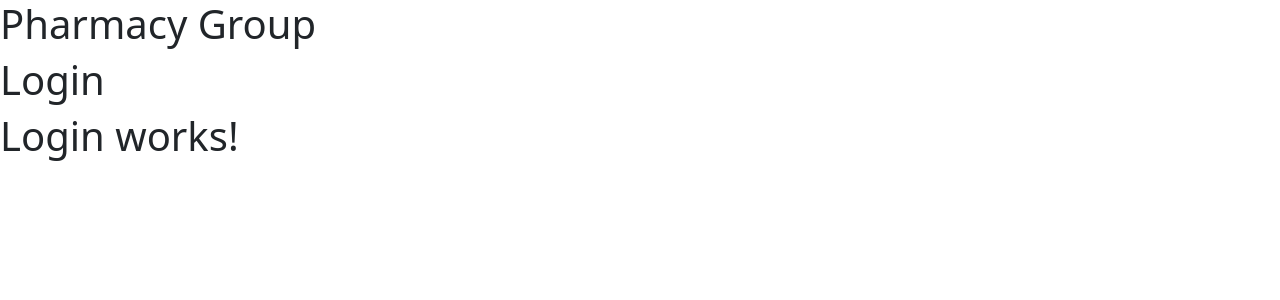
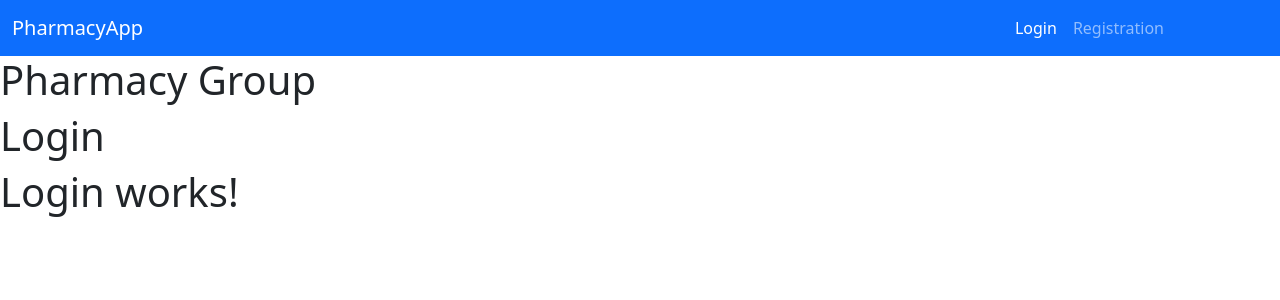
Before and after one commit to JamieNottage/team9-pharmacyapp-angular, an Angular app: page /login in a window 1280 px wide. Shown: the top 300 px of the page. Built offline with nearby package versions, Linux system fonts and the light colour scheme.

Commit message:
added some changes to navbar

```diff
--- a/src/app/app.component.html
+++ b/src/app/app.component.html
@@ -7,6 +7,7 @@
     <title>Pharmacy App</title>
   </head>
   <body>
+    <app-header></app-header>
     <h1>Pharmacy Group</h1>
     <router-outlet></router-outlet>
   </body>
--- a/src/app/components/header/header.component.html
+++ b/src/app/components/header/header.component.html
@@ -1 +1,18 @@
-<p>header works!</p>
+<nav class="navbar navbar-expand-sm bg-primary navbar-dark">
+    <div class="container-fluid">
+      <a class="navbar-brand" href="#">PharmacyApp</a>
+      <button class="navbar-toggler" type="button" data-bs-toggle="collapse" data-bs-target="#navbarSupportedContent" aria-controls="navbarSupportedContent" aria-expanded="false" aria-label="Toggle navigation">
+        <span class = "navbar-toggler-icon"></span>
+      </button>
+      <div class="collapse navbar-collapse justify-content-between" id="navbarSupportedContent">
+        <ul class="navbar-nav ms-auto mb-2 mb-lg-0">
+          <li class="nav-item ">
+            <a class="nav-link active" aria-current="page" href="#">Login</a>
+          </li>
+          <li class="nav-item me-5 pe-5">
+            <a class="nav-link" href="#">Registration</a>
+          </li>
+        </ul>
+      </div>
+    </div>
+  </nav>
```
